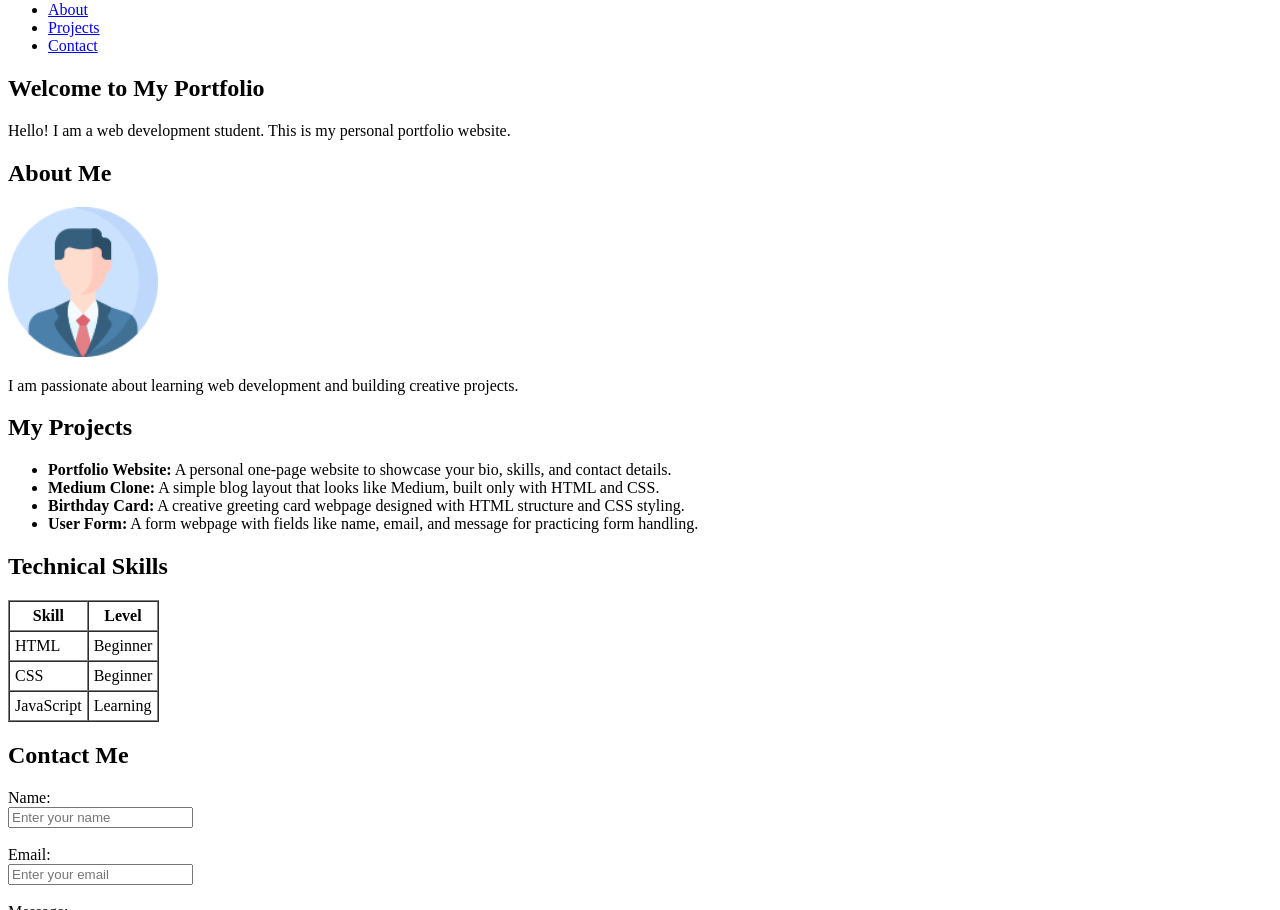
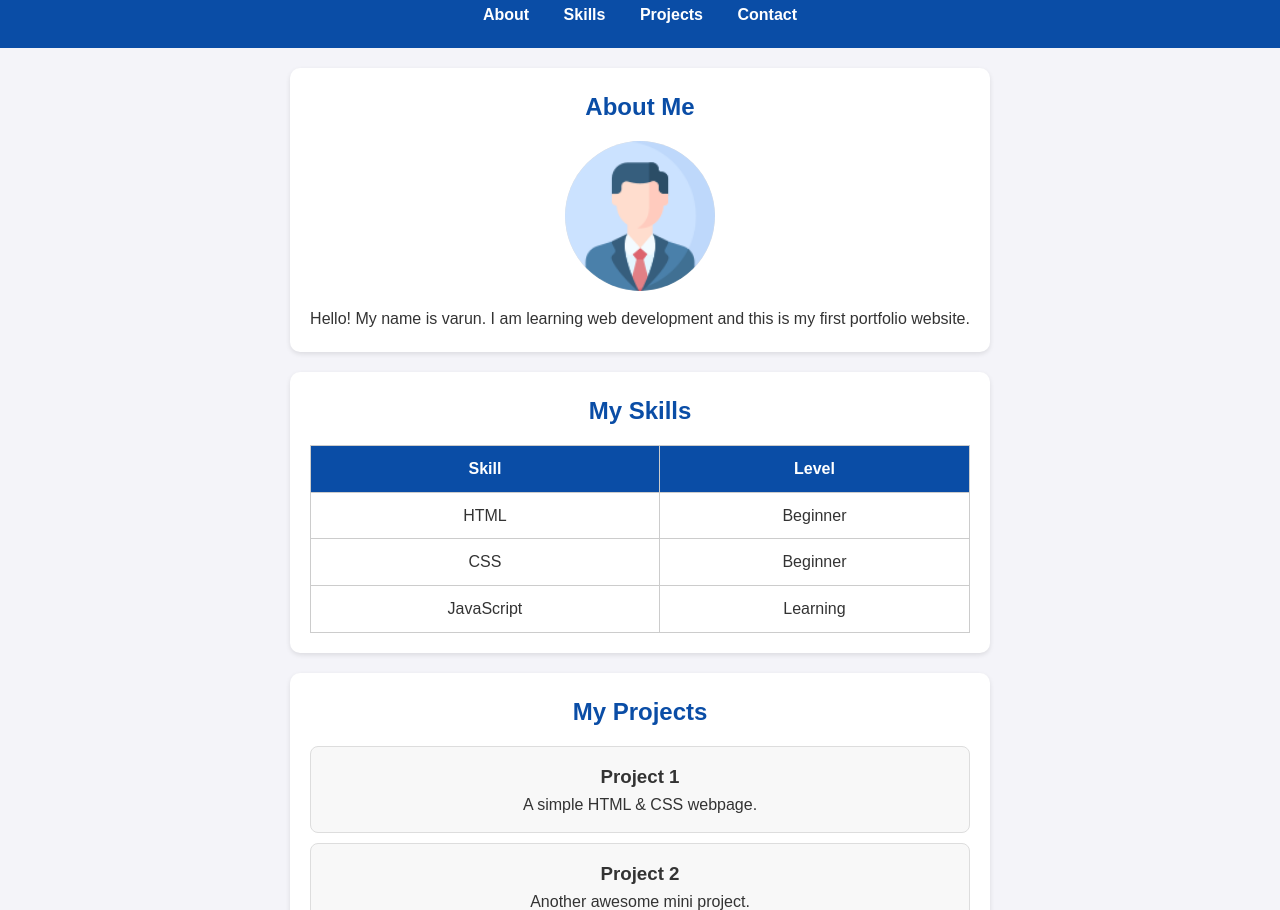
Before and after one commit to varunkehlawat-crypto/html-lab1, a plain HTML site: page index.html in a window 1280 px wide. Shown: the part 79-989 px from the top of the page. Drawn offline with Linux system fonts and the light colour scheme.

Commit message:
Add files via upload

```diff
--- a/index.html
+++ b/index.html
@@ -1,34 +1,170 @@
 <!DOCTYPE html>
-<html>
+<html lang="en">
 <head>
-<title>varun Portfolio</title>
+  <meta charset="UTF-8">
+  <meta name="viewport" content="width=device-width, initial-scale=1.0">
+  <title>My Portfolio</title>
+  <style>
+    /* Reset and base styles */
+    * {
+      margin: 0;
+      padding: 0;
+      box-sizing: border-box;
+      font-family: Arial, sans-serif;
+    }
+
+    body {
+      background-color: #f4f4f9;
+      color: #333;
+      line-height: 1.6;
+    }
+
+    /* Header */
+    header {
+      background-color: #0a4da6;
+      color: white;
+      text-align: center;
+      padding: 20px 0;
+    }
+
+    header h1 {
+      margin-bottom: 10px;
+    }
+
+    nav a {
+      color: white;
+      text-decoration: none;
+      margin: 0 15px;
+      font-weight: bold;
+    }
+
+    nav a:hover {
+      text-decoration: underline;
+    }
+
+    section {
+      background: white;
+      margin: 20px auto;
+      padding: 20px;
+      max-width: 700px;
+      border-radius: 10px;
+      box-shadow: 0 2px 5px rgba(0,0,0,0.1);
+    }
+
+    h2 {
+      text-align: center;
+      margin-bottom: 15px;
+      color: #0a4da6;
+    }
+
+    /* About Me */
+    .about img {
+      display: block;
+      margin: 0 auto 15px;
+      width: 150px;
+      height: 150px;
+      border-radius: 50%;
+      background-color: #e0e0e0;
+    }
+
+    .about p {
+      text-align: center;
+      font-size: 1rem;
+    }
+
+    /* Skills Table */
+    table {
+      width: 100%;
+      border-collapse: collapse;
+      margin-top: 10px;
+    }
+
+    th, td {
+      border: 1px solid #ccc;
+      padding: 10px;
+      text-align: center;
+    }
+
+    th {
+      background-color: #0a4da6;
+      color: white;
+    }
+
+    /* Projects */
+    .project {
+      background: #f8f8f8;
+      padding: 15px;
+      border-radius: 8px;
+      text-align: center;
+      margin-bottom: 10px;
+      border: 1px solid #ddd;
+    }
+
+    /* Contact Form */
+    form {
+      display: flex;
+      flex-direction: column;
+      gap: 10px;
+    }
+
+    input, textarea {
+      padding: 10px;
+      border: 1px solid #ccc;
+      border-radius: 5px;
+    }
+
+    button {
+      background-color: #0a4da6;
+      color: white;
+      padding: 10px;
+      border: none;
+      border-radius: 5px;
+      cursor: pointer;
+    }
+
+    button:hover {
+      background-color: #083b80;
+    }
+
+    /* Back to top */
+    .back-to-top {
+      display: block;
+      text-align: center;
+      margin: 20px auto;
+      text-decoration: none;
+      background-color: #0a4da6;
+      color: white;
+      padding: 10px 20px;
+      border-radius: 5px;
+      width: fit-content;
+    }
+
+    .back-to-top:hover {
+      background-color: #083b80;
+    }
+  </style>
 </head>
 <body>
 
-<h1>varun</h1>
-<ul>
-  <li><a href="#about">About</a></li>
-  <li><a href="#projects">Projects</a></li>
-  <li><a href="#contact">Contact</a></li>
-</ul>
+  <header>
+    <h1>My Portfolio</h1>
+    <nav>
+      <a href="#about">About</a>
+      <a href="#skills">Skills</a>
+      <a href="#projects">Projects</a>
+      <a href="#contact">Contact</a>
+    </nav>
+  </header>
 
-<h2>Welcome to My Portfolio</h2>
-<p>Hello! I am a web development student. This is my personal portfolio website.</p>
+  <section id="about" class="about">
+    <h2>About Me</h2>
+    <img src="profile.png" alt="Profile Photo">
+    <p>Hello! My name is varun. I am learning web development and this is my first portfolio website.</p>
+  </section>
 
-<h2 id="about">About Me</h2>
-<img src="profile.png" alt="Profile Picture" width="150">
-<p>I am passionate about learning web development and building creative projects.</p>
-
-<h2 id="projects">My Projects</h2>
-<ul>
-  <li><b>Portfolio Website:</b> A personal one-page website to showcase your bio, skills, and contact details.</li>
-  <li><b>Medium Clone:</b> A simple blog layout that looks like Medium, built only with HTML and CSS.</li>
-  <li><b>Birthday Card:</b> A creative greeting card webpage designed with HTML structure and CSS styling.</li>
-  <li><b>User Form:</b> A form webpage with fields like name, email, and message for practicing form handling.</li>
-</ul>
-
-<h2>Technical Skills</h2>
-<table border="1" cellspacing="0" cellpadding="5">
+  <section id="skills">
+    <h2>My Skills</h2>
+    <table>
       <tr>
         <th>Skill</th>
         <th>Level</th>
@@ -46,20 +182,37 @@
         <td>Learning</td>
       </tr>
     </table>
+  </section>
 
-<h2 id="contact">Contact Me</h2>
+  <section id="projects">
+    <h2>My Projects</h2>
+    <div class="project">
+      <h3>Project 1</h3>
+      <p>A simple HTML & CSS webpage.</p>
+    </div>
+    <div class="project">
+      <h3>Project 2</h3>
+      <p>Another awesome mini project.</p>
+    </div>
+  </section>
+
+  <section id="contact">
+    <h2>Contact Me</h2>
     <form>
-  <label for="name">Name:</label><br>
-  <input type="text" id="name" placeholder="Enter your name"><br><br>
+      <label for="name">Name</label>
+      <input type="text" id="name" placeholder="Enter your name">
 
-  <label for="email">Email:</label><br>
-  <input type="email" id="email" placeholder="Enter your email"><br><br>
+      <label for="email">Email</label>
+      <input type="email" id="email" placeholder="Enter your email">
 
-  <label for="message">Message:</label><br>
-  <textarea id="message" placeholder="Enter your message"></textarea><br><br>
+      <label for="message">Message</label>
+      <textarea id="message" rows="4" placeholder="Type your message..."></textarea>
 
-  <input type="submit" value="Send">
+      <button type="submit">Send</button>
     </form>
+  </section>
+
+  <a href="#top" class="back-to-top">↑ Back to Top</a>
 
 </body>
 </html>
```
Also changed, not shown: output lab 2.jpeg (added). Lines whose indentation alone changed are shown as unchanged.
